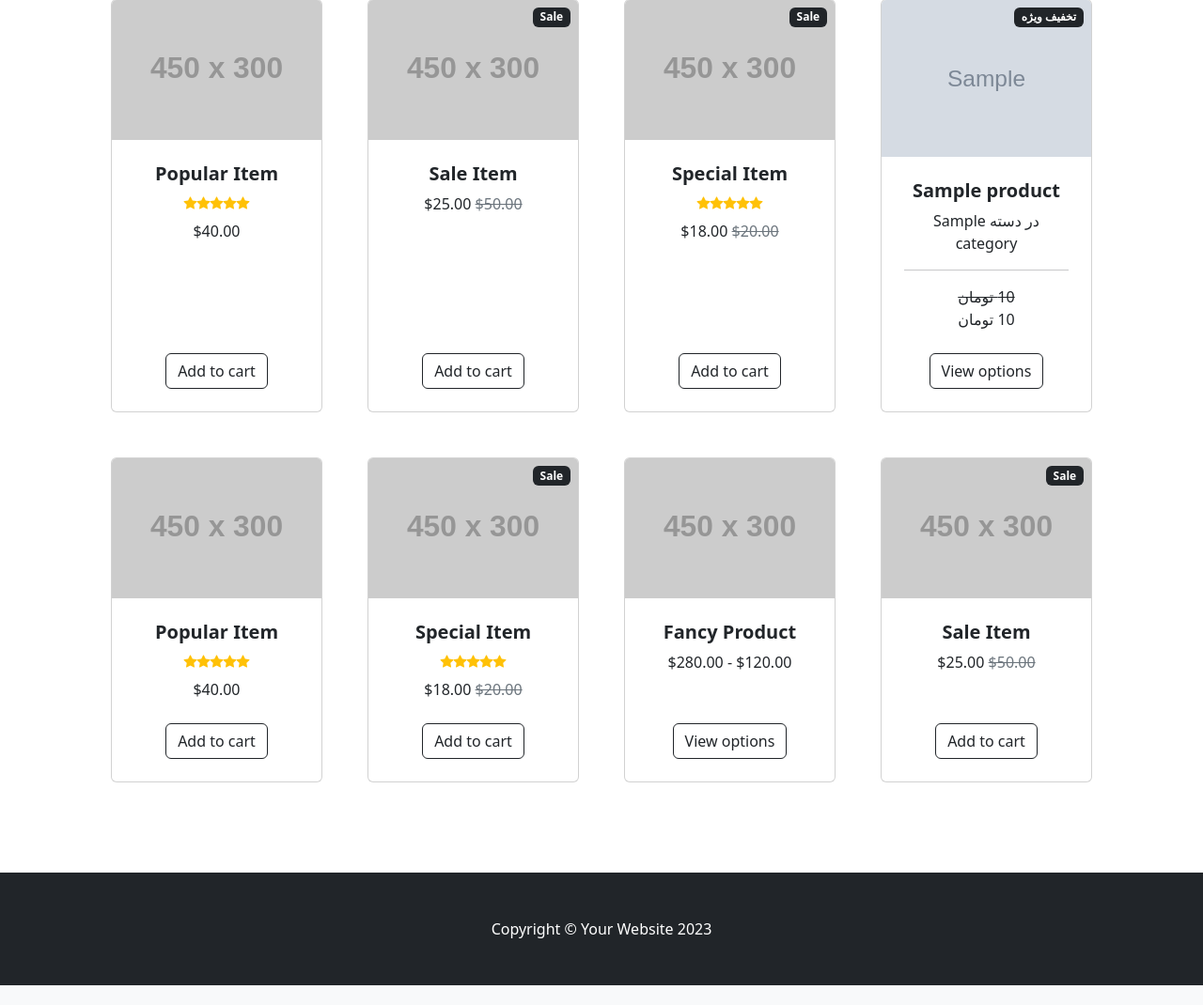
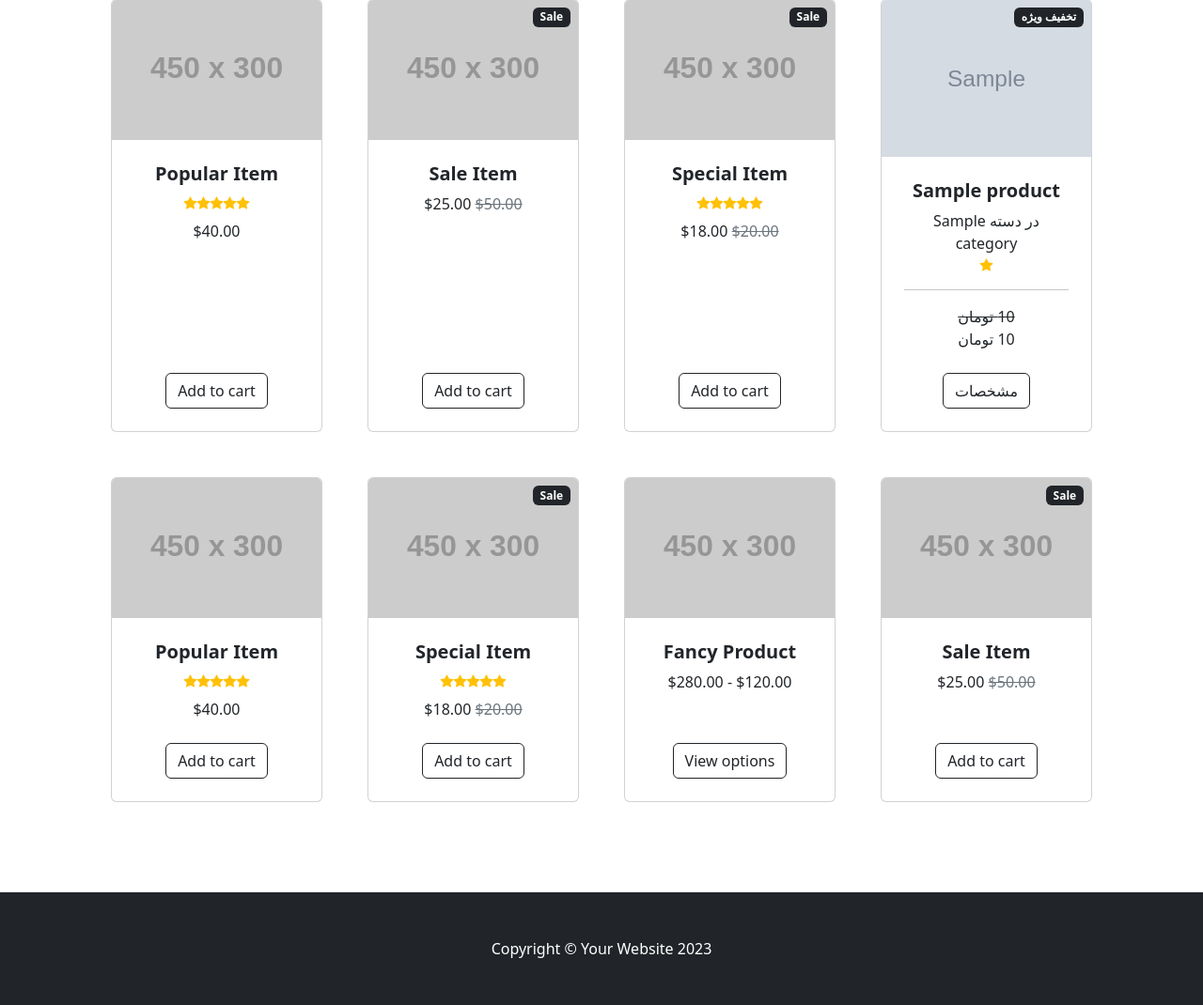
Before and after one commit to Nss67/web_application_learning, a Django app: page / in a window 1280 px wide. Shown: the part 450-1520 px from the top of the page at 94% size. Before the commit the page ends 1499 px from the top, so only its background shows below. Run offline with Django 5.2, Linux system fonts and the light colour scheme; tables that the repository leaves empty hold one stand-in row (values such as "Sample post"); grey boxes marked "Sample" are stand-in pictures; grey boxes labelled with a size stand in for pictures from a placeholder-image service; some libraries are stand-ins or nearby versions.

Commit message:
set star in html

```diff
--- a/django_tutorial/shop/models.py
+++ b/django_tutorial/shop/models.py
@@ -1,4 +1,5 @@
 from django.db import models
+from django.core.validators import MinValueValidator, MaxValueValidator
 
 
 class Category(models.Model):
@@ -29,7 +30,7 @@ class Products(models.Model):
     price = models.DecimalField(default=0, decimal_places=0, max_digits=12)
     category = models.ForeignKey(Category, on_delete=models.CASCADE, default=1)
     picture = models.ImageField(upload_to="upload/products/")
-
+    star = models.IntegerField(default=0, validators=[MinValueValidator(0), MaxValueValidator(5)])
     is_sale = models.BooleanField(default=False)
     sale_price = models.DecimalField(default=0, decimal_places=0, max_digits=12)
 
--- a/django_tutorial/shop/templates/index.html
+++ b/django_tutorial/shop/templates/index.html
@@ -73,6 +73,13 @@
                                         <!-- Product price-->
                                         در دسته {{product.category}}
                                         <br>
+                                        <div class="d-flex justify-content-center small text-warning mb-2">
+                                            {% with ''|center:product.star as range %}
+                                                {% for star in range %}
+                                                    <div class="bi-star-fill"></div>
+                                                {% endfor %}
+                                            {% endwith %}
+                                            </div>
                                         <hr>
                                         <strike>{{product.price | intcomma}} تومان</strike>
                                         <br>
@@ -81,7 +88,7 @@
                                 </div>
                                 <!-- Product actions-->
                                 <div class="card-footer p-4 pt-0 border-top-0 bg-transparent">
-                                    <div class="text-center"><a class="btn btn-outline-dark mt-auto" href="#">View options</a></div>
+                                    <div class="text-center"><a class="btn btn-outline-dark mt-auto" href="#">مشخصات</a></div>
                                 </div>
                             </div>
                         </div>
@@ -102,13 +109,20 @@
                                         <!-- Product price-->
                                         در دسته {{product.category}}
                                         <br>
+                                        <div class="d-flex justify-content-center small text-warning mb-2">
+                                        {% with ''|center:product.star as range %}
+                                            {% for star in range %}
+                                                <div class="bi-star-fill"></div>
+                                            {% endfor %}
+                                        {% endwith %}
+                                        </div>
                                         <hr>
                                         {{product.price | intcomma}} تومان
                                     </div>
                                 </div>
                                 <!-- Product actions-->
                                 <div class="card-footer p-4 pt-0 border-top-0 bg-transparent">
-                                    <div class="text-center"><a class="btn btn-outline-dark mt-auto" href="#">View options</a></div>
+                                    <div class="text-center"><a class="btn btn-outline-dark mt-auto" href="#">مشخصات</a></div>
                                 </div>
                             </div>
                         </div>
```
Also changed, not shown: django_tutorial/shop/migrations/0005_products_star.py (added).
